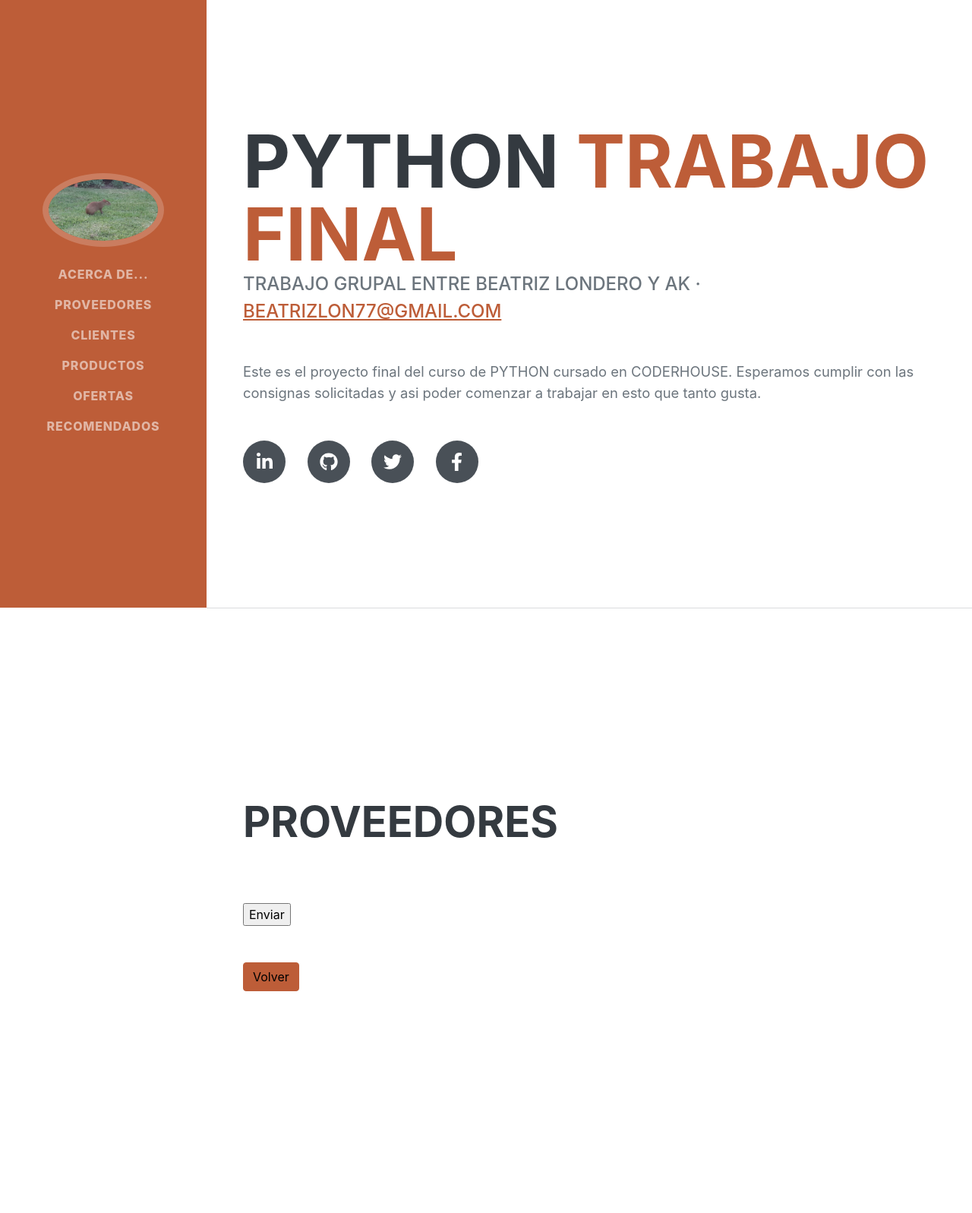
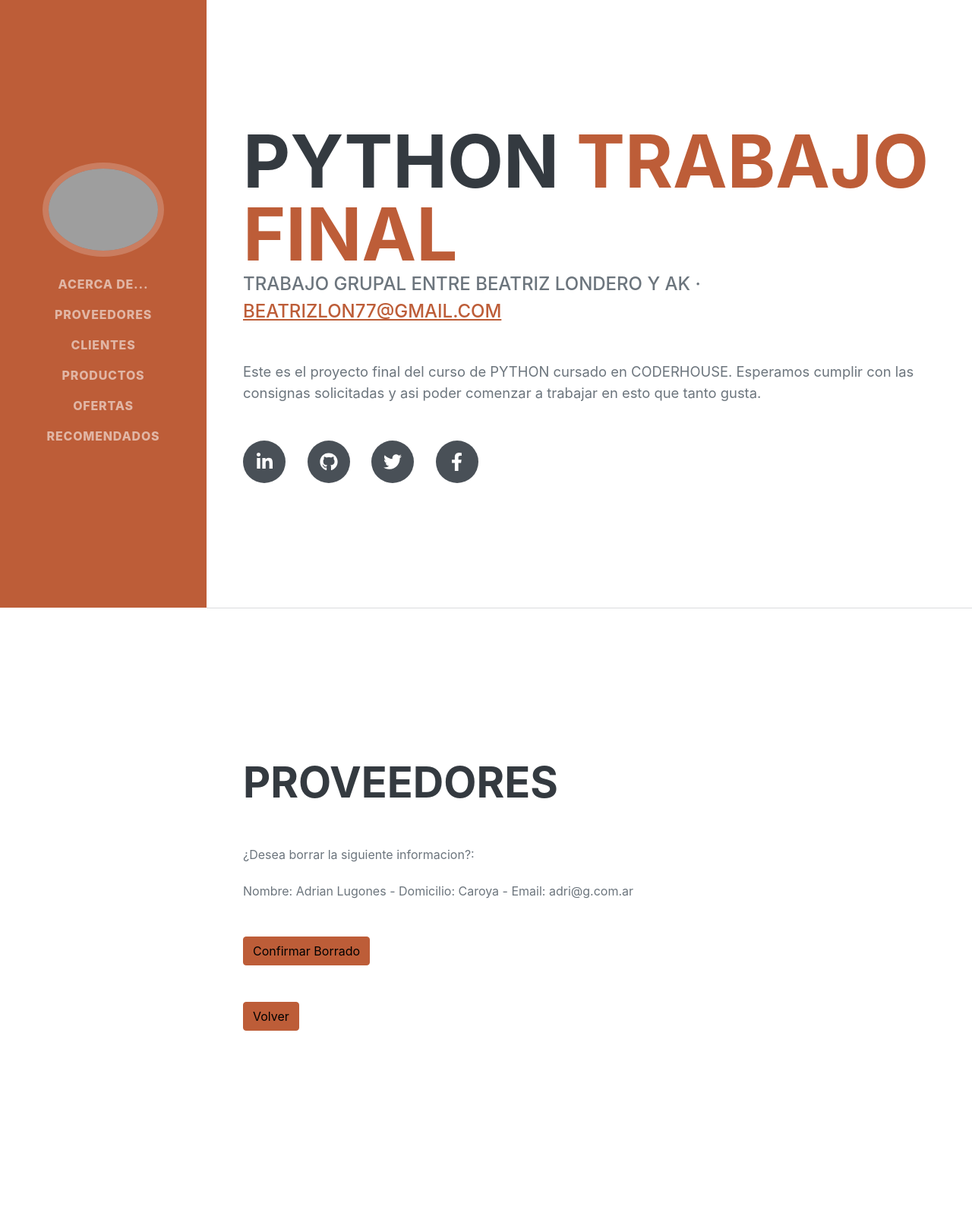
Before and after one commit to beatrizlondero/proyectofinalCoder, a Django app: page /finalcoder/proveedores/del/1 in a window 1280 px wide. Shown: the top 1597 px of the page at 76% size. Run offline with Django 4.2, Linux system fonts and the light colour scheme; data comes from the database, SQL or seed files in the repository; both versions use the stored data as it was after the commit; some libraries are stand-ins or nearby versions; some web fonts are replaced; grey boxes are pictures that could not be loaded.

Commit message:
primer entrega trabajo final

```diff
--- a/FinalCoder/AppFinalCoder/urls.py
+++ b/FinalCoder/AppFinalCoder/urls.py
@@ -1,6 +1,6 @@
 from xml.etree.ElementInclude import include
 from django.urls import path
-from AppFinalCoder.views import inicio, proveedoresAdd, proveedores
+from AppFinalCoder.views import inicio, proveedores
 from django.urls import path
 from AppFinalCoder.views import proveedorListView, proveedorCreateView , proveedorUpdateView, proveedoresModif
 from AppFinalCoder.views import proveedorDeleteView, proveedoresBorrar
--- a/FinalCoder/AppFinalCoder/views.py
+++ b/FinalCoder/AppFinalCoder/views.py
@@ -21,16 +21,16 @@
 # def proveedoresList(request):
 #     return render(request, 'listado.html', {'proveedor' :Proveedor.objects.all()})
 
-def proveedoresAdd(request):
-    if request.method=='POST':
-        formulario = proveedorForm (request.POST)
-        if formulario.is_valid():
-            data = formulario.cleaned_data
-            Proveedor.objects.create(nombre=data['nombre'], domicilio=data['domicilio'],email=data['email'])
-            return redirect('proveedoresList')
-    else:
-        formulario = proveedorForm()
-    return render(request, 'proveedor.html',{'formulario': formulario})
+# def proveedoresAdd(request):
+#     if request.method=='POST':
+#         formulario = proveedorForm (request.POST)
+#         if formulario.is_valid():
+#             data = formulario.cleaned_data
+#             Proveedor.objects.create(nombre=data['nombre'], domicilio=data['domicilio'],email=data['email'])
+#             return redirect('proveedoresList')
+#     else:
+#         formulario = proveedorForm()
+#     return render(request, 'proveedor.html',{'formulario': formulario})
 
 # def proveedoresDel(request,proveedorNombre):
 #       proveedor = Proveedor.objects.get(nombre=proveedorNombre)
@@ -54,7 +54,7 @@
     # template_name = 'proveedor_form.html'
     model = Proveedor
     success_url = reverse_lazy('proveedoresList')
-    template_name= 'proveedor_form.html'
+    template_name= 'proveedor_form_borrar.html'
 
 class proveedoresBorrar(ListView):
     model = Proveedor
--- a/FinalCoder/template/inicio.html
+++ b/FinalCoder/template/inicio.html
@@ -4,7 +4,10 @@
     <a class="btn btn-primary" href="{% url 'proveedoresBorrar'%}" >Borrar</a>
     <a class="btn btn-primary" href="{% url 'proveedoresList' %}" >Listar</a>
     <a class="btn btn-primary" href="{% url 'proveedoresModif' %}" >Modificar</a>
-
+    {% comment %} <input class="btn btn-primary" type="submit" value="Agregar" href="{% url 'proveedoresAdd'%}">
+    <input class="btn btn-primary" type="submit" value="Borrar" href="{% url 'proveedoresBorrar'%}">
+    <input class="btn btn-primary" type="submit" value="Listar" href="{% url 'proveedoresList'%}">
+    <input class="btn btn-primary" type="submit" value="Modificar" href="{% url 'proveedoresModif'%}"> {% endcomment %}
 {% endblock %}
 
 {% block clienteCambia %}
--- a/FinalCoder/template/listado.html
+++ b/FinalCoder/template/listado.html
@@ -7,7 +7,7 @@
     {% endfor %}
     <a class="btn btn-primary" href="{% url 'proveedores' %} ">Volver</a>
     <a href="#proveedor"></a>
-
+    {% comment %} <input class="btn btn-primary" type="submit" value="Volver" href="{% url 'proveedores'%}"> {% endcomment %}
 {% endblock %}
 
 {% comment %} {% extends 'padre.html' %}
--- a/FinalCoder/template/proveedor.html
+++ b/FinalCoder/template/proveedor.html
@@ -1,11 +1,11 @@
 {% extends 'padre.html' %}
 {% block proveedorCambia %}
     {% if formulario.errors %}
-    <p style= "color:red; ">{{formulario.errors}}</p>
+    <p style= "color:red; ">{{formularioulario.errors}}</p>
 
     {% endif %}
 
-    <form action="" method='POST'>
+    <formulario action="" method='POST'>
     {% csrf_token %}
     <table>
 
@@ -18,4 +18,5 @@
     <br>
     <br>
     <a class="btn btn-primary" href="{% url 'proveedores' %} ">Volver</a>
+    {% comment %} <input class="btn btn-primary" type="submit" value="Volver" href="{% url 'proveedores'%}"> {% endcomment %}
 {% endblock %}
--- a/FinalCoder/template/proveedor_borrar.html
+++ b/FinalCoder/template/proveedor_borrar.html
@@ -9,5 +9,5 @@
     <br>
     <a class="btn btn-primary" href="{% url 'proveedores' %} ">Volver</a>
     <a href="#proveedor"></a>
-
+    {% comment %} <input class="btn btn-primary" type="submit" value="Volver" href="{% url 'proveedores'%}"> {% endcomment %}
 {% endblock %}
--- a/FinalCoder/template/proveedor_edit.html
+++ b/FinalCoder/template/proveedor_edit.html
@@ -9,5 +9,5 @@
     <br>
     <a class="btn btn-primary" href="{% url 'proveedores' %} ">Volver</a>
     <a href="#proveedor"></a>
-
+    {% comment %} <input class="btn btn-primary" type="submit" value="Volver" href="{% url 'proveedores'%}"> {% endcomment %}
 {% endblock %}
--- a/FinalCoder/template/proveedor_form.html
+++ b/FinalCoder/template/proveedor_form.html
@@ -17,5 +17,6 @@
     <br>
     <br>
     <br>
+    {% comment %} <input class="btn btn-primary" type="submit" value="Volver" href="{% url 'proveedores'%}"> {% endcomment %}
     <a class="btn btn-primary" href="{% url 'proveedores' %} ">Volver</a>
 {% endblock %}
--- /dev/null
+++ b/FinalCoder/template/proveedor_form_borrar.html
@@ -0,0 +1,21 @@
+{% extends 'padre.html' %}
+{% block proveedorCambia %}
+    {% if form.errors %}
+        <p style= "color:red; ">{{form.errors}}</p>
+    {% endif %}
+    <form action="" method='POST'>
+    {% csrf_token %}
+        ¿Desea borrar la siguiente informacion?:
+    <br>
+    <br>
+        {{ object }}
+    <br>
+    <br>
+    <br>
+        <input class="btn btn-primary" type="submit" value="Confirmar Borrado">
+    <br>
+    <br>
+    <br>
+    <input class="btn btn-primary" type="submit" value="Volver" href="{% url 'proveedores'%}">
+
+{% endblock %}
```
Also changed, not shown: FinalCoder/AppFinalCoder/static/AppFinalCoder/assets/img/profile.jpg (deleted), FinalCoder/db.sqlite3.
